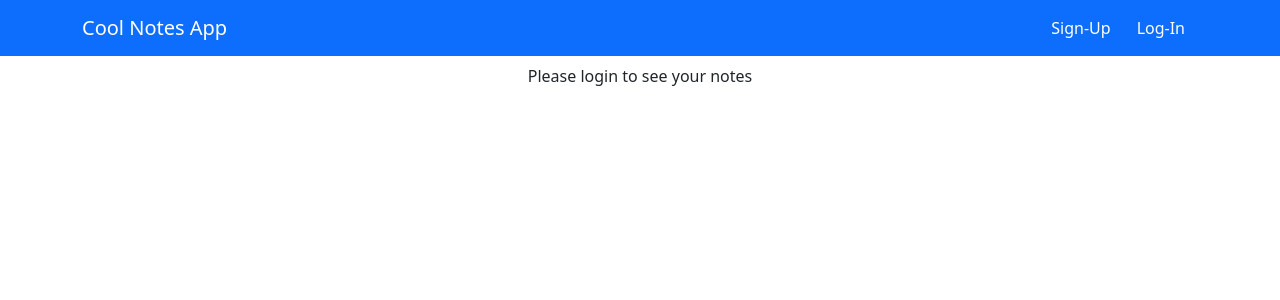
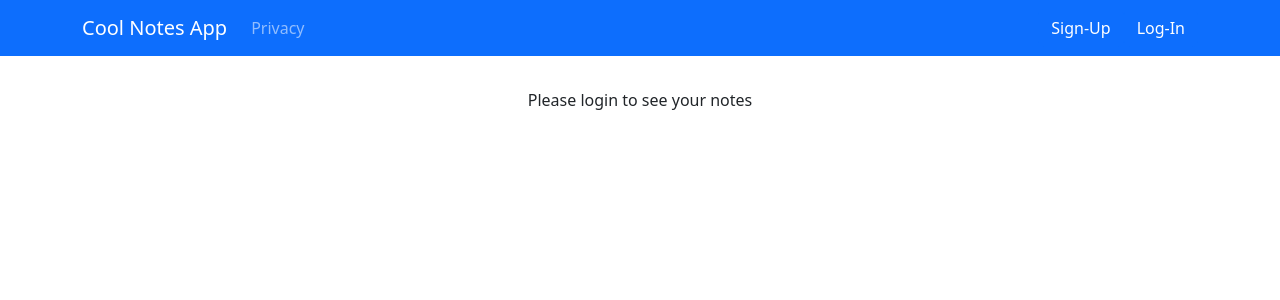
Before and after one commit to nivregev/MERN_Project_Notes, a React (Create React App) app in the folder frontend/: page / in a window 1280 px wide. Shown: the top 300 px of the page. Built offline with nearby package versions, Linux system fonts and the light colour scheme; no server answers.

Commit message:
Routing between home page and privacy page

```diff
--- a/frontend/src/App.tsx
+++ b/frontend/src/App.tsx
@@ -9,6 +9,7 @@ import { Container } from "react-bootstrap";
 import NotesPage from "./components/pages/NotesPage";
 import PrivacyPage from "./components/pages/PrivacyPage";
 import NotFoundPage from "./components/pages/NotFoundPage";
+import styles from "./styles/App.module.css";
 
 function App() {
   const [loggedInUser, setLoggedInUser] = useState<User | null>(null);
@@ -38,7 +39,7 @@ function App() {
           onLogOutSuccessful={() => setLoggedInUser(null)}
         />
 
-        <Container>
+        <Container className={styles.pageContainer}>
           <Routes>
             <Route
               path="/"
--- a/frontend/src/components/NavBar.tsx
+++ b/frontend/src/components/NavBar.tsx
@@ -2,6 +2,7 @@ import { Container, Navbar, Nav } from "react-bootstrap";
 import { User } from "../models/users";
 import NavBarLoggedInView from "./NavBarLoggedInView";
 import NavBarLoggedOutView from "./NavBarLoggedOutView";
+import { Link } from "react-router-dom";
 
 interface NavBarProps {
   loggedInUser: User | null;
@@ -17,11 +18,19 @@ const NavBar = ({
   onLogOutSuccessful,
 }: NavBarProps) => {
   return (
-    <Navbar className="bg-primary mb-2" variant="dark" expand="lg" sticky="top">
+    <Navbar className="bg-primary " variant="dark" expand="lg" sticky="top">
       <Container>
-        <Navbar.Brand>Cool Notes App</Navbar.Brand>
+        <Navbar.Brand as={Link} to="/">
+          Cool Notes App
+        </Navbar.Brand>
         <Navbar.Toggle aria-controls="main-navbar"></Navbar.Toggle>
         <Navbar.Collapse id="main-navbar">
+          <Nav>
+            <Nav.Link as={Link} to="/Privacy">
+              Privacy
+            </Nav.Link>
+          </Nav>
+
           <Nav className="ms-auto">
             {loggedInUser ? (
               <NavBarLoggedInView
--- /dev/null
+++ b/frontend/src/styles/App.module.css
@@ -0,0 +1,3 @@
+.pageContainer {
+  padding: 32px 0;
+}
```
